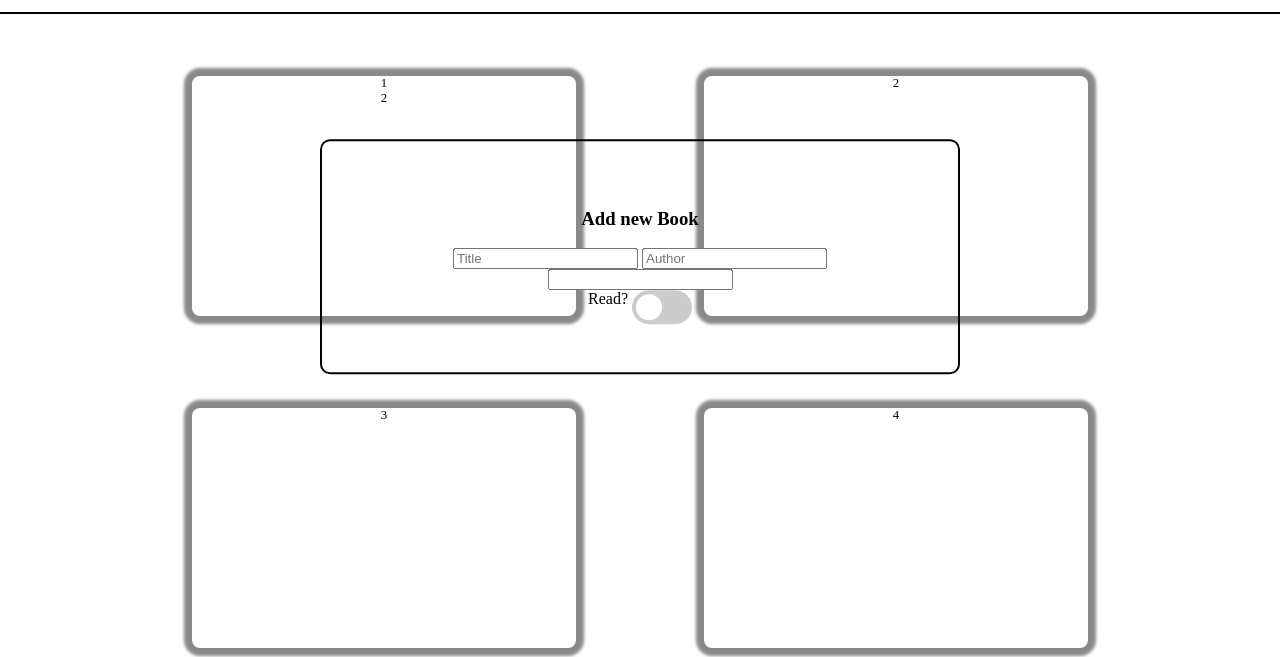
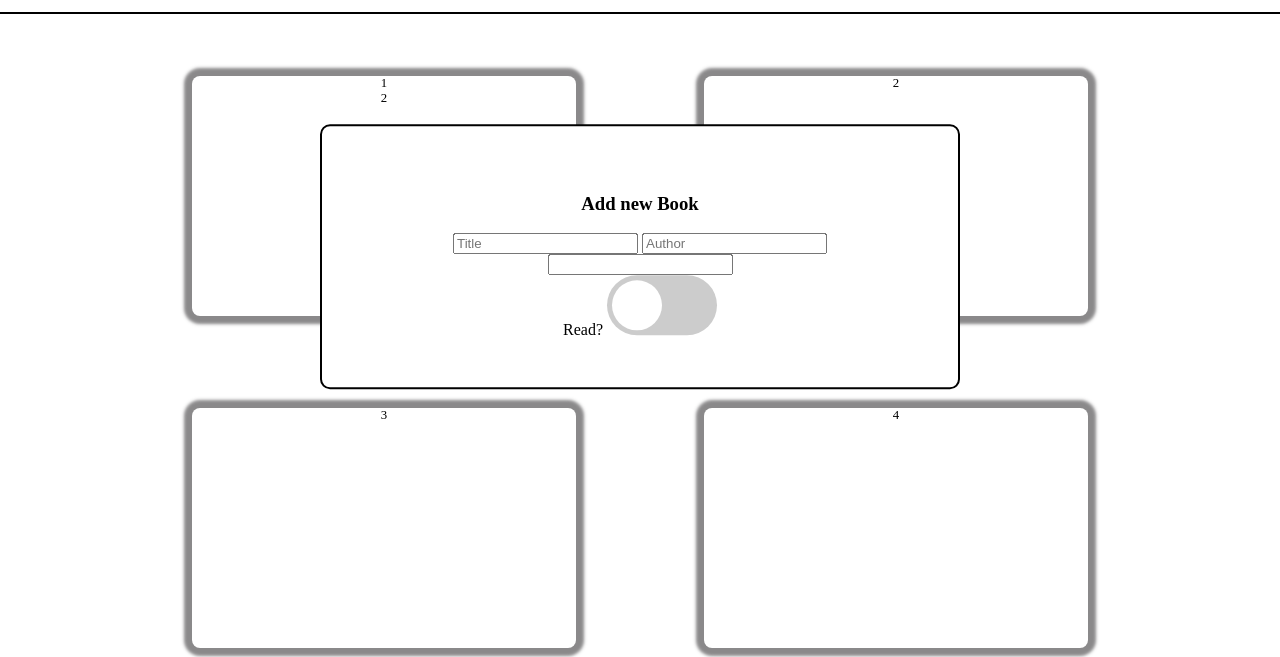
Before and after one commit to Saleh-Jomar/library, a plain HTML site: page index.html in a window 1280 px wide. Shown: the part 143-800 px from the top of the page. Drawn offline with Linux system fonts and the light colour scheme.

Commit message:
Added toggle button.

```diff
--- a/index.html
+++ b/index.html
@@ -39,7 +39,7 @@
                 <label for="read-status">Read?</label>
                 <label class="switch">
                     <input type="checkbox">
-                    <span class="slider round"></span>
+                    <span class="slider"></span>
                   </label>
             </div>
         </form>
--- a/style.css
+++ b/style.css
@@ -50,6 +50,7 @@ h1{
     transform: rotate(90deg) scale(1.1);
 }
 .form-popup {
+    background-color: white;
     position: fixed;
     z-index: 1;
     top: 50%;
@@ -64,54 +65,29 @@ h1{
 .switch {
     position: relative;
     display: inline-block;
-    width: 60px;
-    height: 34px;
-  }
-.switch input {
-    opacity: 0;
-    width: 0;
-    height: 0;
+    width: 110px;
+    height: 60px;
 }
 .slider {
     position: absolute;
+    border-radius: 34px;
     cursor: pointer;
+    background-color: #ccc;
+    transition: .4s;
     top: 0;
+    bottom: 0;
     left: 0;
     right: 0;
-    bottom: 0;
-    background-color: #ccc;
-    -webkit-transition: .4s;
+}
+.switch input {display: none;}
+.slider::before {
+    position: absolute;
+    bottom: 5px;
+    left: 5px;
+    height: 50px;
+    width: 50px;
+    border-radius: 50%;
+    background-color: white;
     transition: .4s;
+    content: "";
 }
-.slider:before {
-    position: absolute;
-    content: "";
-    height: 26px;
-    width: 26px;
-    left: 4px;
-    bottom: 4px;
-    background-color: white;
-    -webkit-transition: .4s;
-    transition: .4s;
-}
-
-input:checked + .slider {
-    background-color: #2196F3;
-}
-
-input:focus + .slider {
-    box-shadow: 0 0 1px #2196F3;
-}
-
-input:checked + .slider:before {
-    -webkit-transform: translateX(26px);
-    -ms-transform: translateX(26px);
-    transform: translateX(26px);
-}
-.slider.round {
-    border-radius: 34px;
-}
-
-.slider.round:before {
-    border-radius: 50%;
-}
```
